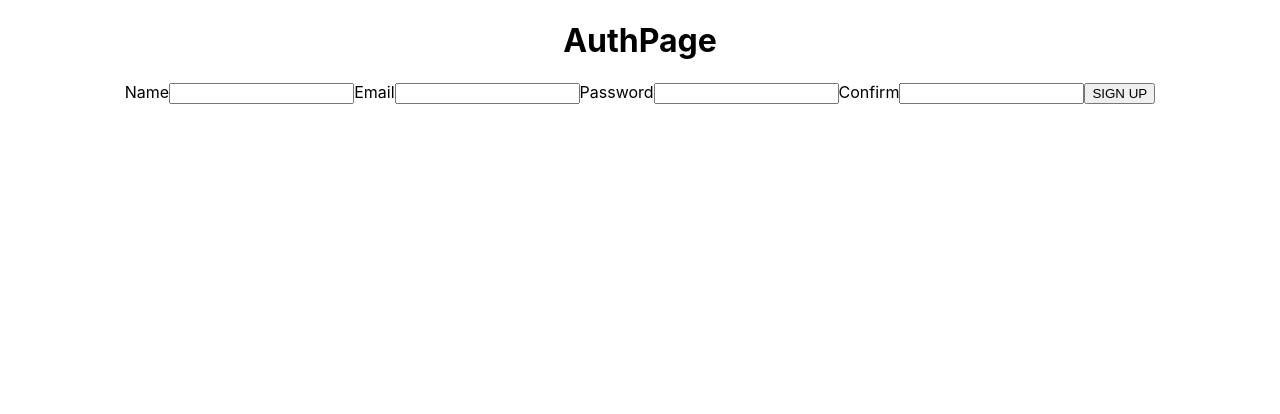
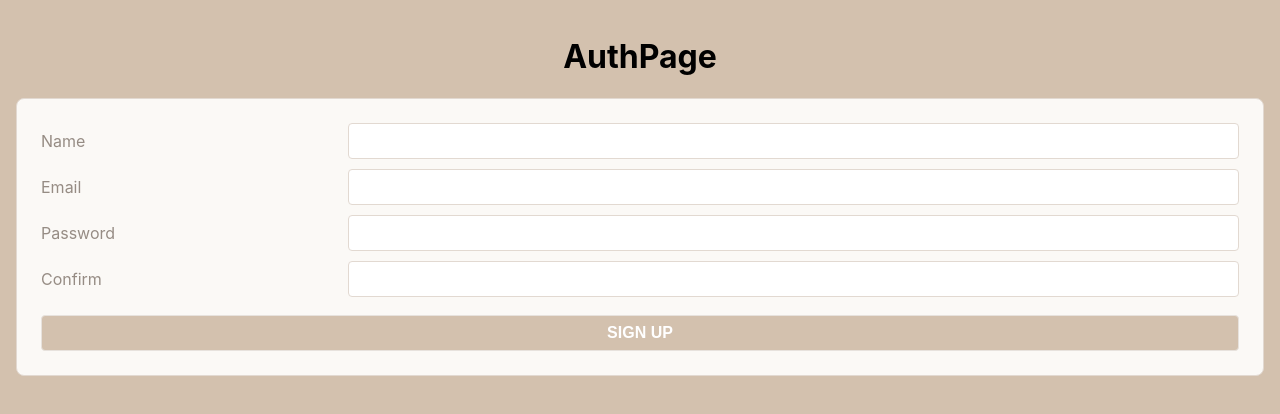
Before and after one commit to cpak125/taste-buds, a React (Create React App) app: page /orders in a window 1280 px wide. Shown: the top 414 px of the page. Built offline with nearby package versions, Linux system fonts and the light colour scheme.

Commit message:
Add User model

```diff
--- a/package.json
+++ b/package.json
@@ -6,6 +6,7 @@
     "@testing-library/jest-dom": "^5.16.4",
     "@testing-library/react": "^13.3.0",
     "@testing-library/user-event": "^13.5.0",
+    "bcrypt": "^5.0.1",
     "dotenv": "^16.0.1",
     "express": "^4.18.1",
     "mongoose": "^6.4.1",
--- a/server.js
+++ b/server.js
@@ -19,6 +19,7 @@ app.use(favicon(path.join(__dirname, 'build', 'favicon.ico')));
 app.use(express.static(path.join(__dirname, 'build')));
 
 // Put API routes here, before the "catch all" route
+app.use('/api/users', require('./routes/api/users'));
 
 // "Catch all" route to return to index.html on all non-AJAX request
 app.get('/*', function(req, res) {
--- a/src/components/SignUpForm/SignUpForm.jsx
+++ b/src/components/SignUpForm/SignUpForm.jsx
@@ -1,4 +1,5 @@
 import { Component } from 'react';
+import { signUp } from "../../utilities/users-service";
 
 export default class SignUpForm extends Component {
   state = {
@@ -16,9 +17,23 @@ export default class SignUpForm extends Component {
     });
   };
 
-  handleSubmit = (evt) => {
+  handleSubmit = async (evt) => {
+    // Prevent form from being submitted to server
     evt.preventDefault();
-    alert(JSON.stringify(this.state));
+    try {
+      const formData = { ...this.state };
+      delete formData.confirm;
+      delete formData.error;
+      // The promise returned by the signUp service method
+      // will resolve to the user object included in the
+      // payload of the JSON Web Token (JWT)
+      const user = await signUp(formData);
+      // Baby step!
+      console.log(user);
+    } catch {
+      // An error occured
+      this.setState({ error: 'Sign Up Failed - Try Again' });
+    }
   };
 
   // With class-based Components, the render method must be overriden
--- a/src/index.css
+++ b/src/index.css
@@ -1,3 +1,21 @@
+/* CSS Custom Properties */
+:root {
+  --white: #FFFFFF;
+  --tan-1: #FBF9F6;
+  --tan-2: #E7E2DD;
+  --tan-3: #E2D9D1;
+  --tan-4: #D3C1AE;
+  --orange: #F67F00;
+  --text-light: #968c84;
+  --text-dark: #615954;
+}
+
+*,
+*:before,
+*:after {
+  box-sizing: border-box;
+}
+
 body {
   margin: 0;
   font-family: -apple-system, BlinkMacSystemFont, 'Segoe UI', 'Roboto', 'Oxygen',
@@ -5,9 +23,136 @@ body {
     sans-serif;
   -webkit-font-smoothing: antialiased;
   -moz-osx-font-smoothing: grayscale;
+  background-color: var(--tan-4);
+  padding: 2vmin;
+  height: 100vh;
 }
 
 code {
   font-family: source-code-pro, Menlo, Monaco, Consolas, 'Courier New',
     monospace;
 }
+
+#root {
+  height: 100%;
+}
+
+.align-ctr {
+  text-align: center;
+}
+
+.align-rt {
+  text-align: right;
+}
+
+.smaller {
+  font-size: smaller;
+}
+
+.flex-ctr-ctr {
+  display: flex;
+  justify-content: center;
+  align-items: center;
+}
+
+.flex-col {
+  flex-direction: column;
+}
+
+.flex-j-end {
+  justify-content: flex-end;
+}
+
+.scroll-y {
+  overflow-y: scroll;
+}
+
+.section-heading {
+  display: flex;
+  justify-content: space-around;
+  align-items: center;
+  background-color: var(--tan-1);
+  color: var(--text-dark);
+  border: .1vmin solid var(--tan-3);
+  border-radius: 1vmin;
+  padding: .6vmin;
+  text-align: center;
+  font-size: 2vmin;
+}
+
+.form-container {
+  padding: 3vmin;
+  background-color: var(--tan-1);
+  border: .1vmin solid var(--tan-3);
+  border-radius: 1vmin;
+}
+
+p.error-message {
+  color: var(--orange);
+  text-align: center;
+}
+
+form {
+  display: grid;
+  grid-template-columns: 1fr 3fr;
+  gap: 1.25vmin;
+  color: var(--text-light);
+}
+
+label {
+  font-size: 2vmin;
+  display: flex;
+  align-items: center;
+}
+
+input {
+  padding: 1vmin;
+  font-size: 2vmin;
+  border: .1vmin solid var(--tan-3);
+  border-radius: .5vmin;
+  color: var(--text-dark);
+  background-image: none !important;
+  /* prevent lastpass */
+  outline: none;
+}
+
+input:focus {
+  border-color: var(--orange);
+}
+
+button,
+a.button {
+  margin: 1vmin;
+  padding: 1vmin;
+  color: var(--white);
+  background-color: var(--orange);
+  font-size: 2vmin;
+  font-weight: bold;
+  text-decoration: none;
+  text-align: center;
+  border: .1vmin solid var(--tan-2);
+  border-radius: .5vmin;
+  outline: none;
+  cursor: pointer;
+}
+
+button.btn-sm {
+  font-size: 1.5vmin;
+  padding: .6vmin .8vmin;
+}
+
+button.btn-xs {
+  font-size: 1vmin;
+  padding: .4vmin .5vmin;
+}
+
+button:disabled,
+form:invalid button[type="submit"] {
+  cursor: not-allowed;
+  background-color: var(--tan-4);
+}
+
+button[type="submit"] {
+  grid-column: span 2;
+  margin: 1vmin 0 0;
+}
--- /dev/null
+++ b/src/utilities/users-api.js
@@ -0,0 +1,21 @@
+// This is the base path of the Express route we'll define
+const BASE_URL = '/api/users';
+
+export async function signUp(userData) {
+  // Fetch uses an options object as a 2nd arg to make requests
+  // other than basic GET requests, include data, headers, etc.
+  const res = await fetch(BASE_URL, {
+    method: 'POST',
+    headers: { 'Content-Type': 'application/json' },
+    // Fetch requires data payloads to be stringified
+    // and assigned to a body property on the options object
+    body: JSON.stringify(userData)
+  });
+  // Check if request was successful
+  if (res.ok) {
+    // res.json() will resolve to the JWT
+    return res.json();
+  } else {
+    throw new Error('Invalid Sign Up');
+  }
+}
--- /dev/null
+++ b/src/utilities/users-service.js
@@ -0,0 +1,9 @@
+import * as usersAPI from './users-api';
+
+export async function signUp(userData) {
+  // Delegate the network request code to the users-api.js
+  // API module which will ultimately return a JSON Web Token (JWT)
+  const token = await usersAPI.signUp(userData);
+  // Baby step by returning whatever is sent back by the server
+  return token;
+}
```
Also changed, not shown: controllers/api/users.js (added, +13 -0 lines), models/user.js (added, +41 -0 lines), routes/api/users.js (added, +8 -0 lines), 1 other file (tests, documents, lock files or other folders).
